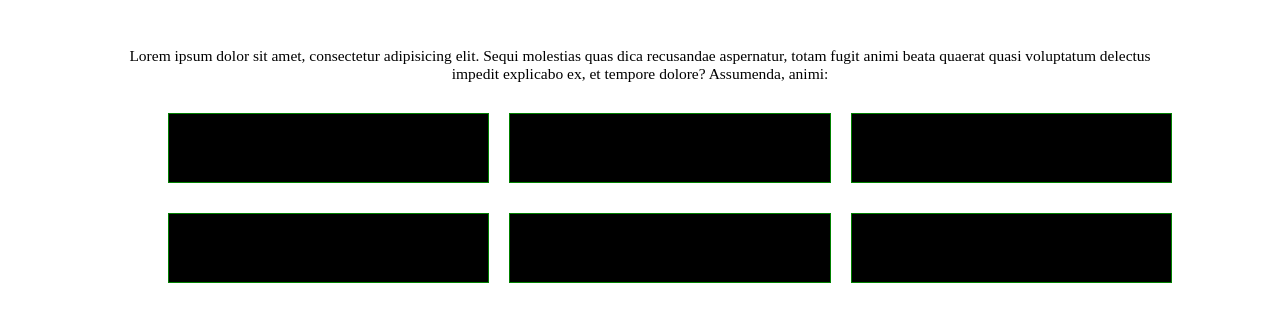
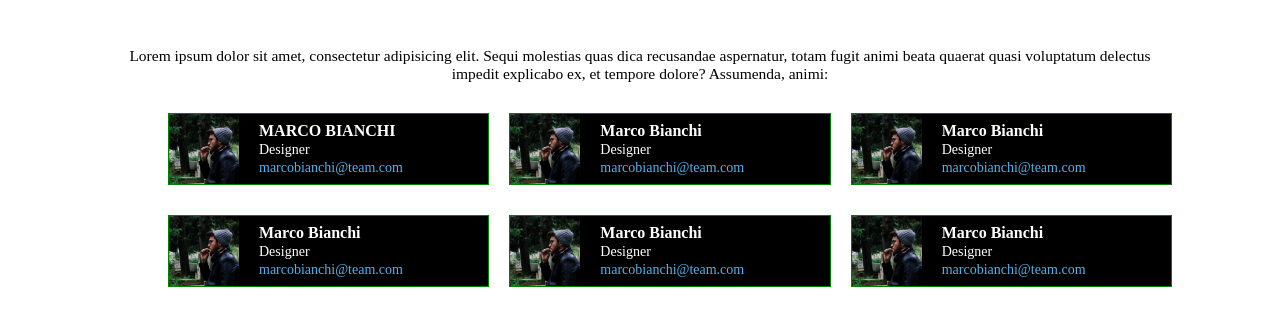
Before and after one commit to LeandroL18/html-css-float-cards, a plain HTML site: page index.html in a window 1280 px wide. Shown: the part 60-386 px from the top of the page. Drawn offline with Linux system fonts and the light colour scheme.

Commit message:
Contenuto celle posizionato

```diff
--- a/css/style.css
+++ b/css/style.css
@@ -34,7 +34,9 @@ header h1{
     width: calc(100% / 3 - 20px);
     min-height: 70px;
     margin: 0 10px;
-
+    padding-top:8px;
+    color: white;
+    text-align: left;
 }
 
 .container_celle::after{
@@ -42,3 +44,24 @@ header h1{
     display: table;
     clear: both;
 }
+
+.img{
+    float: left;
+    width: 70px;
+    margin-right: 20px;
+    margin-top: -8px;
+}
+
+.nome{
+    font-weight: bold;
+    margin-top: 10px;
+}
+
+.descrizione{
+    font-size: 14px;
+}
+
+.email{
+    font-size: 14px;
+    color: rgb(83, 178, 237);
+}
--- a/index.html
+++ b/index.html
@@ -22,15 +22,45 @@
                 </p>
                 <!-- Contenitore celle -->
                 <div class="container_celle">
-                    <div class="celle"></div>
-                    <div class="celle"></div>
-                    <div class="celle"></div>
+                    <div class="celle">
+                        <img class="img" src="img/male1.png" alt="Img inesistente">
+                        <span class="nome">MARCO BIANCHI</span><br>
+                        <span class="descrizione">Designer</span><br>
+                        <span class="email">marcobianchi@team.com</span>
+                    </div>
+                    <div class="celle">
+                        <img class="img" src="img/male1.png" alt="Img inesistente">
+                        <span class="nome">Marco Bianchi</span><br>
+                        <span class="descrizione">Designer</span><br>
+                        <span class="email">marcobianchi@team.com</span>
+                    </div>
+                    <div class="celle">
+                        <img class="img" src="img/male1.png" alt="Img inesistente">
+                        <span class="nome">Marco Bianchi</span><br>
+                        <span class="descrizione">Designer</span><br>
+                        <span class="email">marcobianchi@team.com</span>
+                    </div>
                 </div>
 
                 <div class="container_celle">
-                    <div class="celle"></div>
-                    <div class="celle"></div>
-                    <div class="celle"></div>
+                    <div class="celle">
+                        <img class="img" src="img/male1.png" alt="Img inesistente">
+                        <span class="nome">Marco Bianchi</span><br>
+                        <span class="descrizione">Designer</span><br>
+                        <span class="email">marcobianchi@team.com</span>
+                    </div>
+                    <div class="celle">
+                        <img class="img" src="img/male1.png" alt="Img inesistente">
+                        <span class="nome">Marco Bianchi</span><br>
+                        <span class="descrizione">Designer</span><br>
+                        <span class="email">marcobianchi@team.com</span>
+                    </div>
+                    <div class="celle">
+                        <img class="img" src="img/male1.png" alt="Img inesistente">
+                        <span class="nome">Marco Bianchi</span><br>
+                        <span class="descrizione">Designer</span><br>
+                        <span class="email">marcobianchi@team.com</span>
+                    </div>
                 </div>
             </div>
         </main>
```
